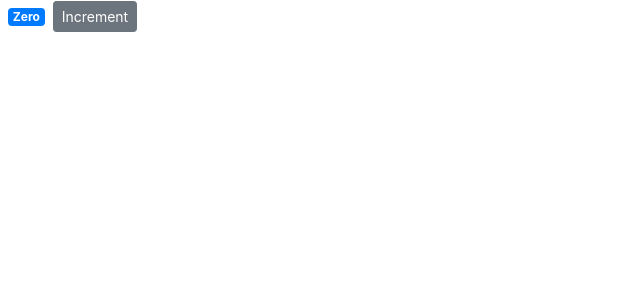
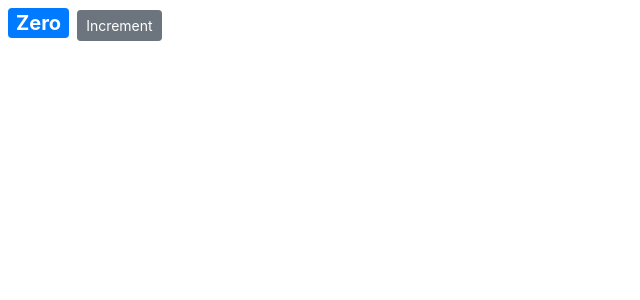
Before and after one commit to Abhimanyoo/reactPlay2020, a React (Create React App) app: page / in a window 1280 px wide. Shown: the top 300 px of the page, without its empty margins (0-640 px from the left). Built offline with nearby package versions, Linux system fonts and the light colour scheme.

Commit message:
style is an attribute which is also used for styling js object proerties in camel case

```diff
--- a/src/components/counter.jsx
+++ b/src/components/counter.jsx
@@ -4,11 +4,18 @@ class Counter extends Component {
 	state = {
 		count: 0,
 	};
+
+	styles = {
+		fontSize: 20,
+		fontWeight: 'bold',
+	};
 	render() {
 		return (
 			//React.Fragment
 			<>
-				<span className="badge badge-primary m-2">{this.formatCount()}</span>
+				<span style={this.styles} className="badge badge-primary m-2">
+					{this.formatCount()}
+				</span>
 				<button className="btn btn-secondary btn-sm">Increment</button>
 			</>
 		);
```
Also changed, not shown: 1 other file (tests, documents, lock files or other folders).
